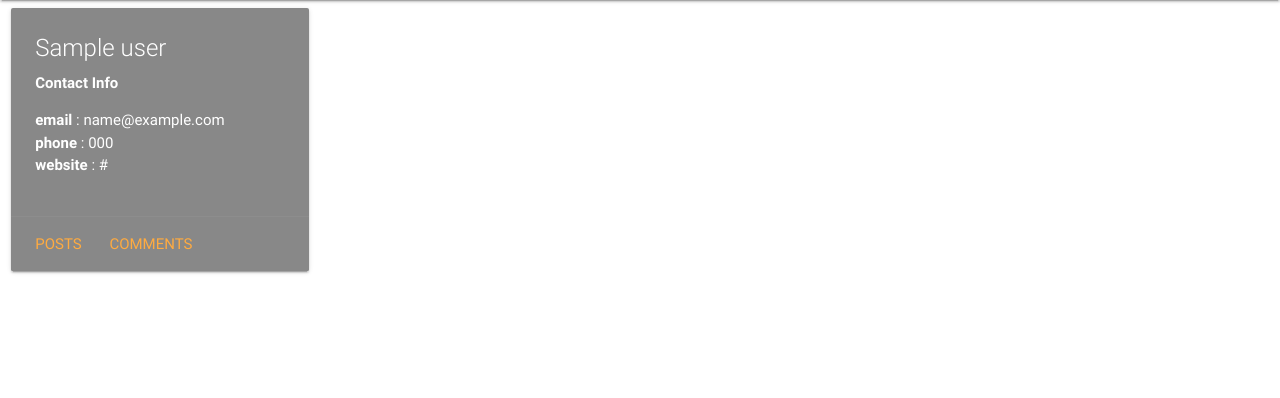
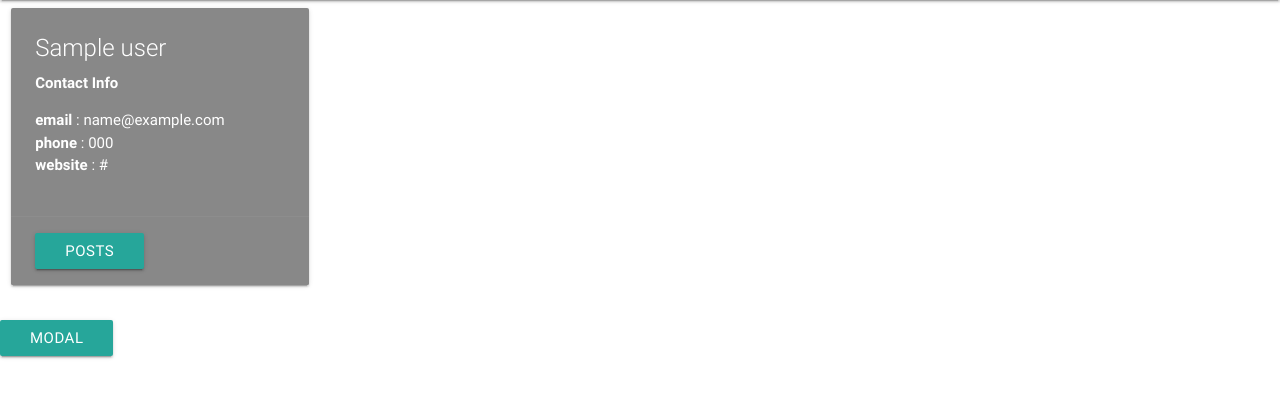
Before and after one commit to xdanielsb/blog-flask, a Flask app: template templates/index.html in a window 1280 px wide. Shown: the part 64-462 px from the top of the page. Run offline with Flask 2, Linux system fonts and the light colour scheme; the template is opened without the code that fills it: most values are stand-ins (such as "Sample title", 1, 10 or a date in 2020); some libraries are stand-ins or nearby versions.

Commit message:
Add awesome div to contain the posts.

```diff
--- a/templates/index.html
+++ b/templates/index.html
@@ -1,20 +1,13 @@
 <!DOCTYPE html>
 <html lang="en">
-
 <head>
   <meta charset="UTF-8">
   <meta name="viewport" content="width=device-width, initial-scale=1.0">
   <meta http-equiv="X-UA-Compatible" content="ie=edge">
   <title>Document</title>
-  <script>
-    function getRandom(){
-      return parseInt(Math.random() * 30)
-    }
-  </script>
   <!-- Compiled and minified CSS -->
   <link rel="stylesheet" href="https://cdnjs.cloudflare.com/ajax/libs/materialize/0.100.2/css/materialize.min.css">
 </head>
-
 <body>
   <!-- This is gonna be the menu -->
   <header>
@@ -26,7 +19,6 @@
         </ul>
       </div>
     </nav>
-
   </header>
 
   <div class="row">
@@ -44,16 +36,45 @@
            </p>
         </div>
         <div class="card-action">
-          <a href="#">Posts</a>
-          <a href="#">Comments</a>
+            <button data-target="modal1" class="btn modal-trigger">Posts</button>
         </div>
       </div>
     </div>
     {% endfor %}
   </div>
 
+  <!-- Modal Trigger -->
+  <a class="waves-effect waves-light btn modal-trigger" href="#modal1">Modal</a>
+
+  <!-- Modal Structure -->
+  <div id="modal1" class="modal bottom-sheet">
+    <div class="modal-content">
+      <h4>Posts</h4>
+      <ul class="collection">
+      <li class="collection-item avatar">
+        <i class="material-icons circle red">play_arrow</i>
+        <span class="title">Title</span>
+        <p>First Line <br>
+           Second Line
+        </p>
+        <a href="#!" class="secondary-content"><i class="material-icons">grade</i></a>
+      </li>
+      </ul>
+    </div>
+    <div class="modal-footer">
+      <a href="#!" class="modal-action modal-close waves-effect waves-green btn-flat">Agree</a>
+    </div>
+  </div>
+
   <script type="text/javascript" src="https://code.jquery.com/jquery-3.2.1.min.js"></script>
   <script src="https://cdnjs.cloudflare.com/ajax/libs/materialize/0.100.2/js/materialize.min.js"></script>
+  <script>
+  $(document).ready(function(){
+  // the "href" attribute of the modal trigger must specify the modal ID that wants to be triggered
+  $('.modal').modal();
+});
+
+  </script>
   <script src="{{url_for('static',filename='logic/requestUsers.js')}}"></script>
 </body>
 
```
